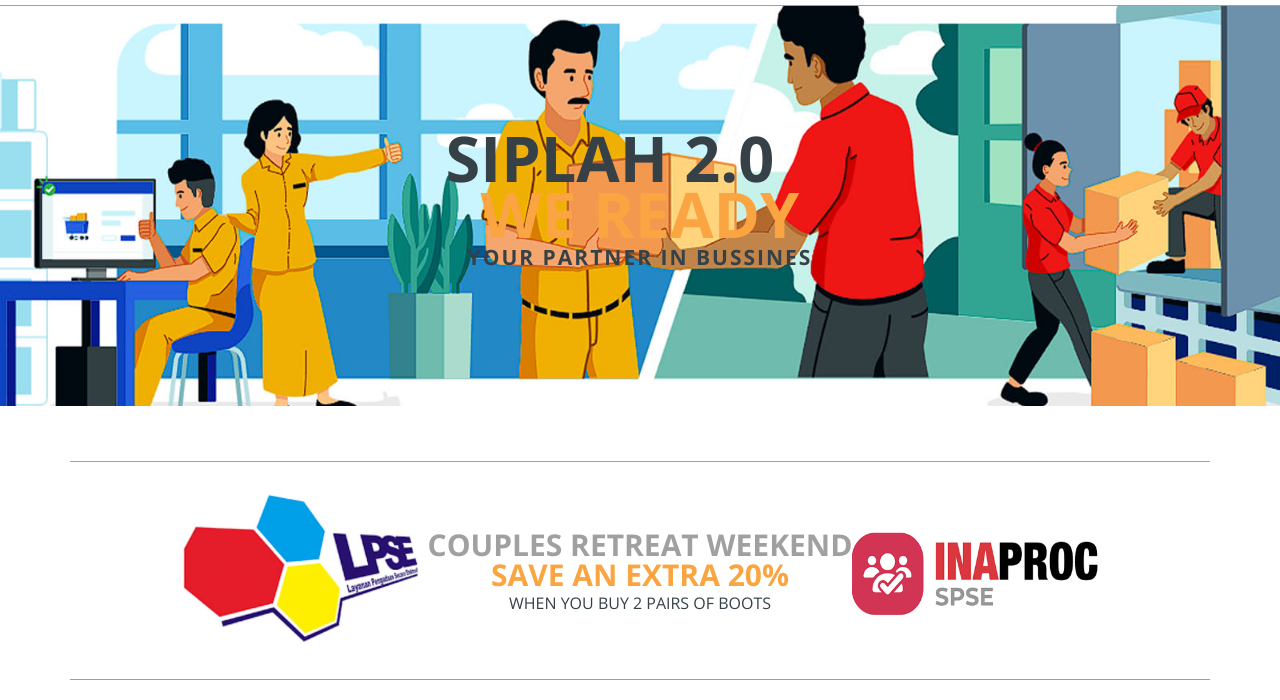
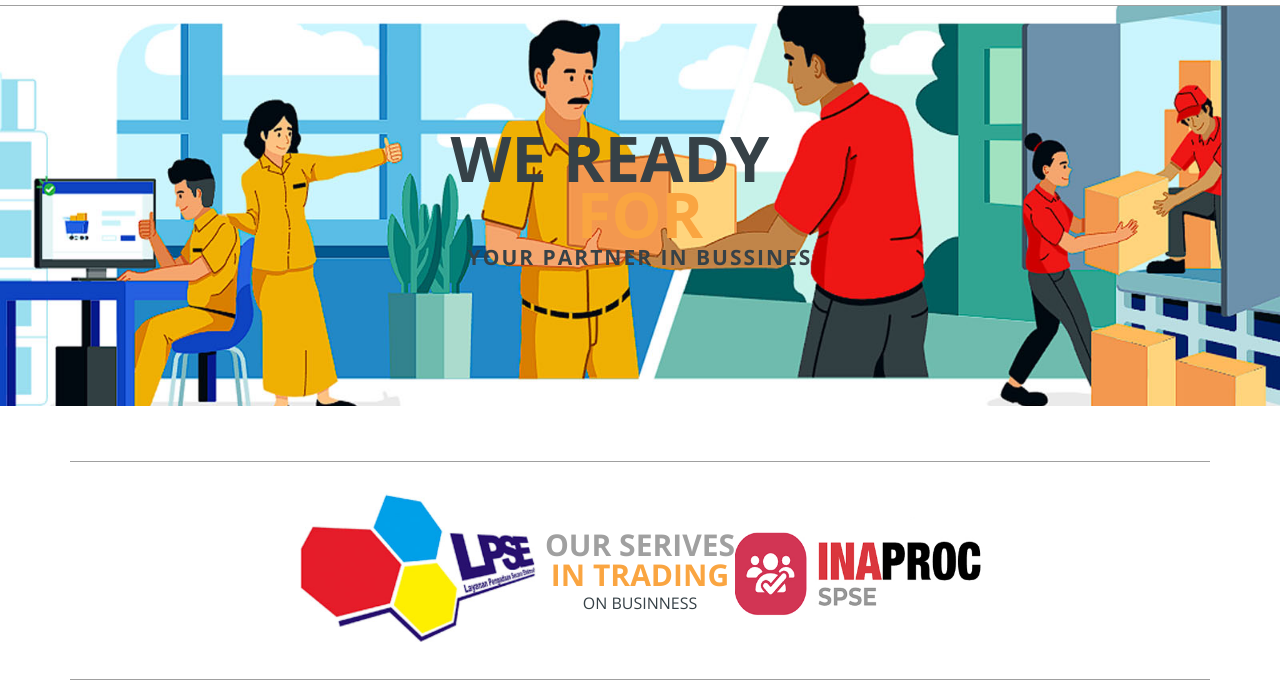
Before and after one commit to cahayahasanahgemilang-alt/chg, a website: page index.html in a window 1280 px wide. Shown: the part 100-800 px from the top of the page. Drawn offline with nearby package versions, Linux system fonts and the light colour scheme.

Commit message:
Update index.html

```diff
--- a/index.html
+++ b/index.html
@@ -65,8 +65,8 @@
     <!-- HERO -->
   <section class="hero""">
     <div class="container flex flex-column align-center center">
-      <h1>SIPLah 2.0</h1>
-      <h2>We Ready</h2>
+      <h1>We Ready</h1>
+      <h2>for</h2>
       <p>your partner in bussines</p>
     </div>
   </section>
@@ -79,9 +79,9 @@
       <div class="flex align-center center banner">
         <img alt="Brown Boots" src="img/brown-boots.jpg">
         <div class="banner-text">
-          <div class="text-light">Couples retreat weekend</div>
-          <div class="text-secondary">Save an extra 20%</div>
-          <div class="text-primary">when you buy 2 pairs of boots</div>
+          <div class="text-light">our serives</div>
+          <div class="text-secondary">in trading</div>
+          <div class="text-primary">on businness</div>
         </div>
         <img alt="Grey Boots" src="img/grey-boots.jpg">
       </div>
```
